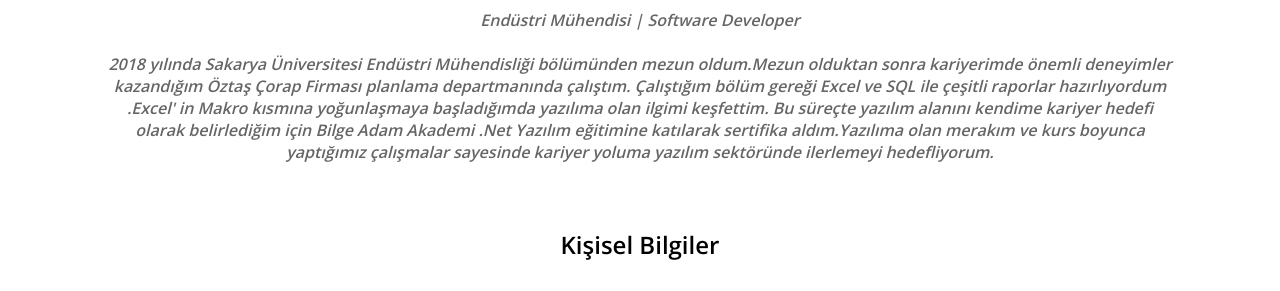
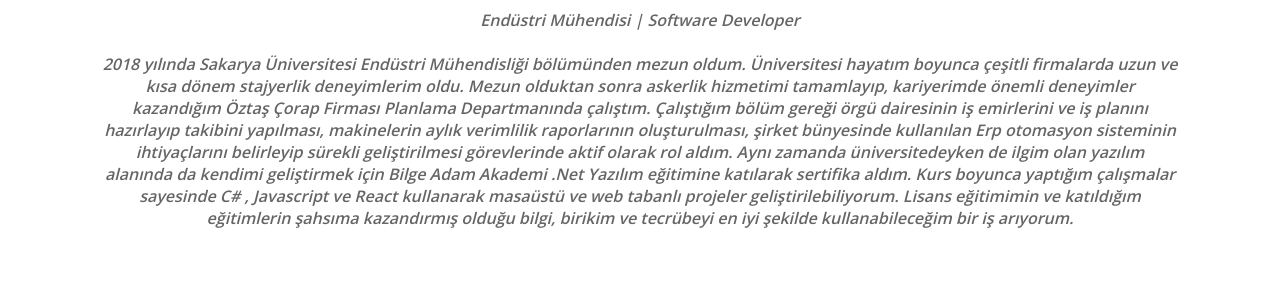
Before and after one commit to Dalikaya/Cv, a plain HTML site: page index.html in a window 1280 px wide. Shown: the part 491-782 px from the top of the page. Drawn offline with nearby package versions, Linux system fonts and the light colour scheme.

Commit message:
Update index.html

```diff
--- a/index.html
+++ b/index.html
@@ -51,14 +51,18 @@
             <h2 class="heading-big">Dursun Ali KAYA</h2>
             <p>Endüstri Mühendisi | Software Developer</p>
             <br>
-            <p id="aboutMeParagraph" >2018 yılında Sakarya Üniversitesi Endüstri Mühendisliği bölümünden mezun oldum.Mezun
-                olduktan sonra kariyerimde önemli deneyimler kazandığım Öztaş Çorap Firması planlama
-                departmanında çalıştım.
-                Çalıştığım bölüm gereği Excel ve SQL ile çeşitli raporlar hazırlıyordum .Excel' in Makro kısmına
-                yoğunlaşmaya başladığımda yazılıma olan ilgimi keşfettim. Bu süreçte yazılım alanını kendime
-                kariyer hedefi olarak belirlediğim için Bilge Adam Akademi .Net Yazılım eğitimine katılarak sertifika
-                aldım.Yazılıma olan merakım ve kurs boyunca yaptığımız çalışmalar sayesinde kariyer yoluma
-                yazılım sektöründe ilerlemeyi hedefliyorum.
+            <p id="aboutMeParagraph" >2018 yılında Sakarya Üniversitesi Endüstri Mühendisliği bölümünden mezun oldum. Üniversitesi
+                hayatım boyunca çeşitli firmalarda uzun ve kısa dönem stajyerlik deneyimlerim oldu. Mezun olduktan
+                sonra askerlik hizmetimi tamamlayıp, kariyerimde önemli deneyimler kazandığım Öztaş Çorap
+                Firması Planlama Departmanında çalıştım.
+                Çalıştığım bölüm gereği örgü dairesinin iş emirlerini ve iş planını hazırlayıp takibini yapılması,
+                makinelerin aylık verimlilik raporlarının oluşturulması, şirket bünyesinde kullanılan Erp otomasyon
+                sisteminin ihtiyaçlarını belirleyip sürekli geliştirilmesi görevlerinde aktif olarak rol aldım.
+                Aynı zamanda üniversitedeyken de ilgim olan yazılım alanında da kendimi geliştirmek için Bilge
+                Adam Akademi .Net Yazılım eğitimine katılarak sertifika aldım. Kurs boyunca yaptığım çalışmalar
+                sayesinde C# , Javascript ve React kullanarak masaüstü ve web tabanlı projeler geliştirilebiliyorum.
+                Lisans eğitimimin ve katıldığım eğitimlerin şahsıma kazandırmış olduğu bilgi, birikim ve tecrübeyi en
+                iyi şekilde kullanabileceğim bir iş arıyorum.
                 </p>
         </div>
         <h3 style="margin-top:65px;margin-bottom:35px;" class="text-center heading-medium ">Kişisel Bilgiler</h3>
```
